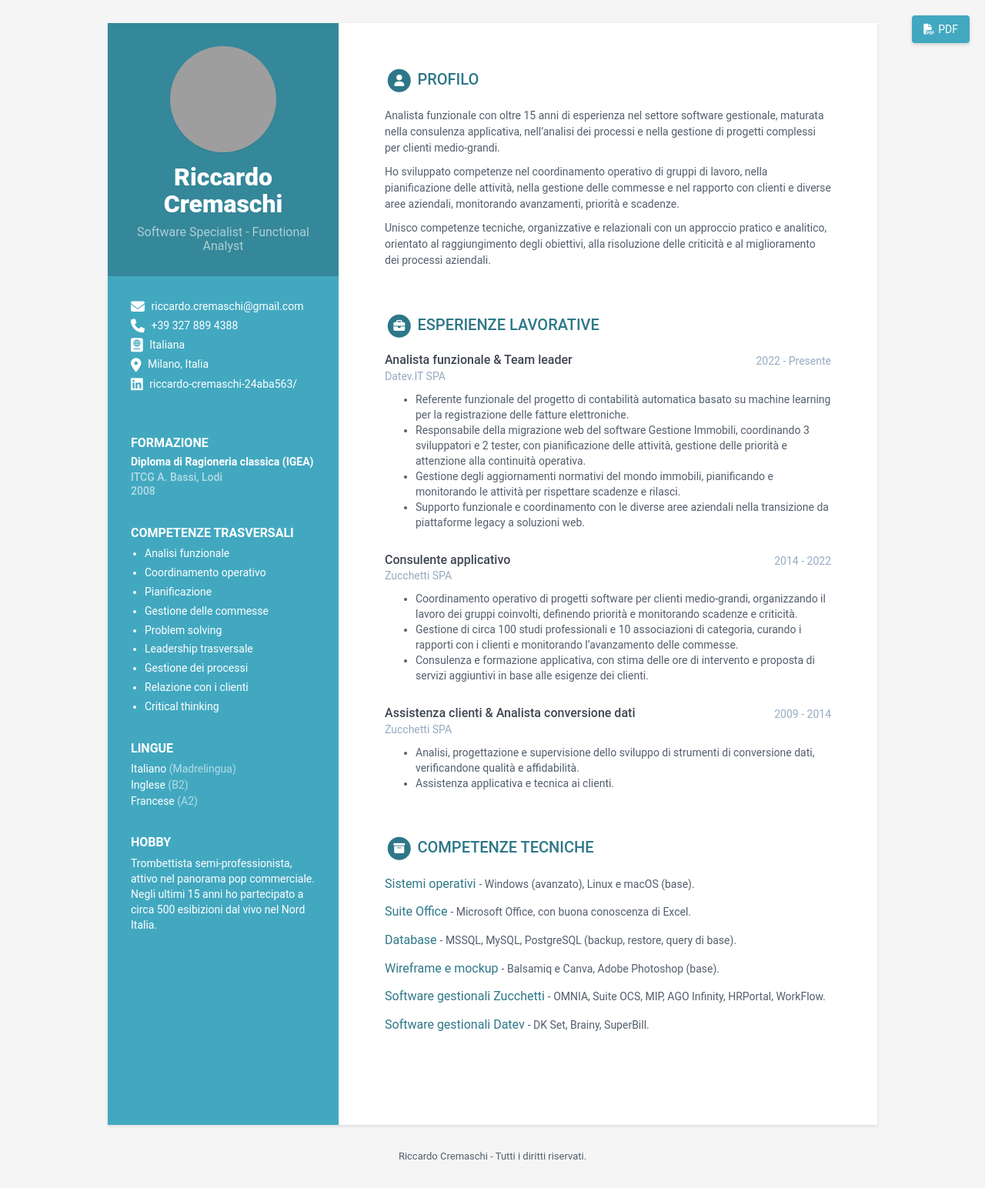
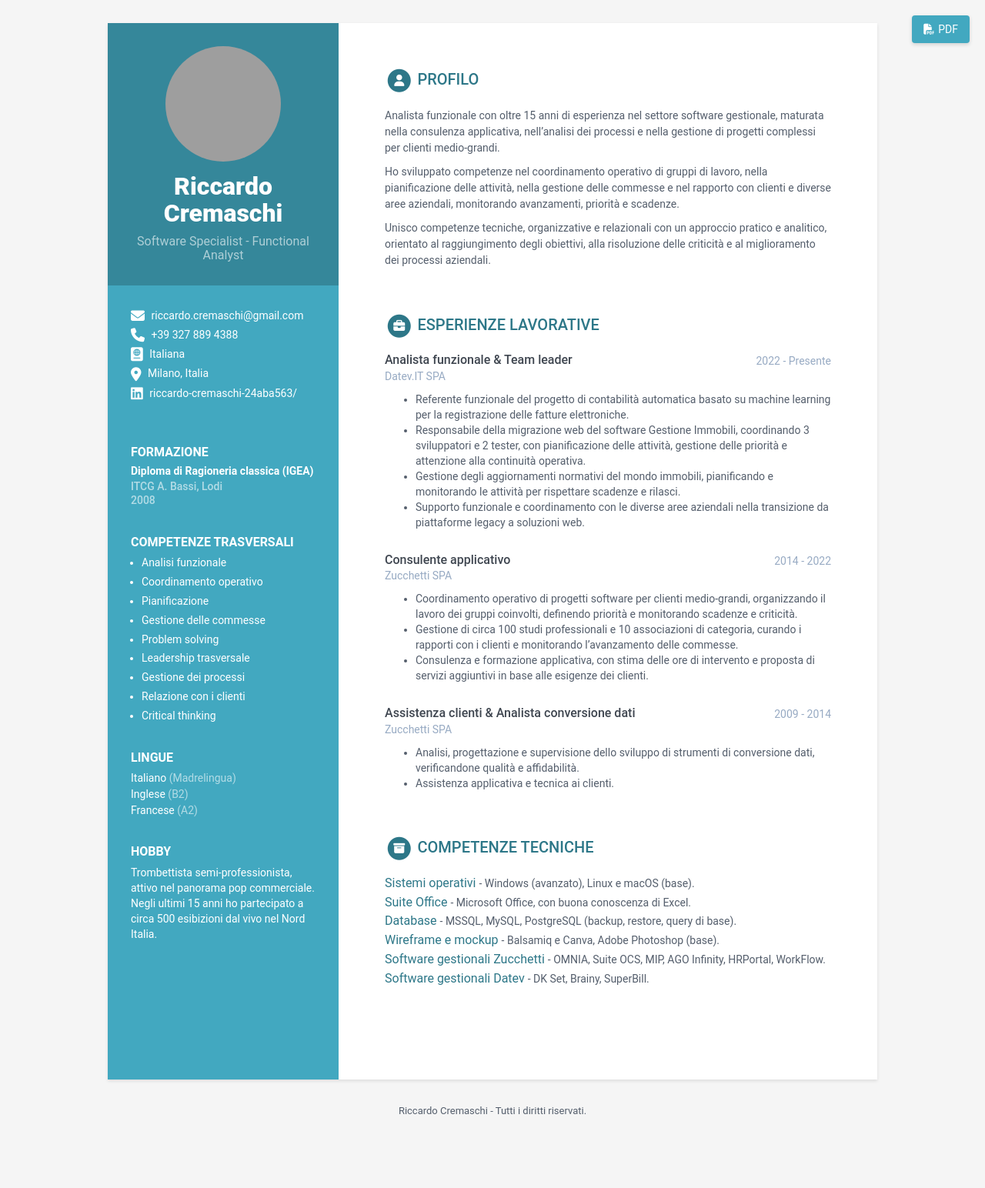
Before and after one commit to riccardocremaschi/cv, a Jekyll site: the page built from index.html, in a window 1280 px wide. Shown: the whole page at 77% size. Built offline with Jekyll 4.4.1, drawn with Linux system fonts in a browser that asks for light colours; after the commit the page ends 1484 px from its top, so only the background shows below that; grey boxes are pictures that could not be loaded.

Commit message:
Rende circolare foto e compatta competenze nel CV

```diff
--- a/_sass/_base.scss
+++ b/_sass/_base.scss
@@ -75,18 +75,23 @@ p {
     margin-bottom: 15px;
   }
 
-  .avatar {
-    //used for profile image
+  .avatar-frame {
+    width: 150px;
+    height: 150px;
+    aspect-ratio: 1 / 1;
+    border-radius: 50%;
+    overflow: hidden;
+    margin: 0 auto 15px;
+    flex: none;
+  }
+  .avatar-frame .avatar {
     display: block;
-    width: 138px;
-    height: 138px;
-    max-width: 100%;
+    width: 100%;
+    height: 100%;
+    max-width: none;
     object-fit: cover;
     object-position: center;
-    margin: 0 auto 15px;
-    border: 0px solid #fff;
-    border-radius: 50%;
-    box-shadow: 0 1px 1px rgba(0, 0, 0, 0.1);
+    border-radius: 0;
   }
   .contact-list {
     .fas,
@@ -140,7 +145,7 @@ p {
   .contact-list li { margin-bottom: 6px; line-height: 1.35; }
   .container-block-title { margin-bottom: 8px; }
   .education-container, .skills-sidebar-container, .languages-container, .interests-container { padding-top: 18px; padding-bottom: 18px; }
-  .skills-sidebar-list { margin: 0; padding-left: 18px; list-style-type: disc; li { display: list-item; margin-bottom: 6px; line-height: 1.35; &:last-child { margin-bottom: 0; } } }
+  .skills-sidebar-list { margin: 0; padding-left: 14px; list-style-type: disc; list-style-position: outside; li { display: list-item; margin-bottom: 6px; line-height: 1.35; padding-left: 0; &:last-child { margin-bottom: 0; } } }
   .languages-container .interests-list li { margin-bottom: 3px; line-height: 1.3; &:last-child { margin-bottom: 0; } }
   .languages-container {
     .lang-desc {
@@ -236,14 +241,10 @@ p {
     margin-bottom: 5px;
     color: darken($theme-color, 15%);
   }
-  .projects-section .item { margin-bottom: 6px; line-height: 1.35; }
   .projects-section {
-    .intro {
-      margin-bottom: 30px;
-    }
-    .item {
-      margin-bottom: 15px;
-    }
+    .intro { margin-bottom: 15px; }
+    .item { margin-bottom: 4px; line-height: 1.3; }
+    .item:last-child { margin-bottom: 0; }
   }
   .oss-section {
     .intro {
```
